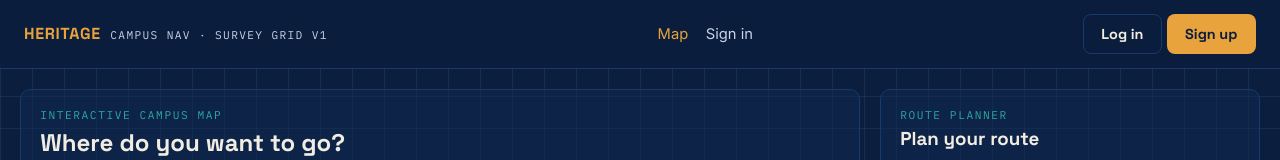
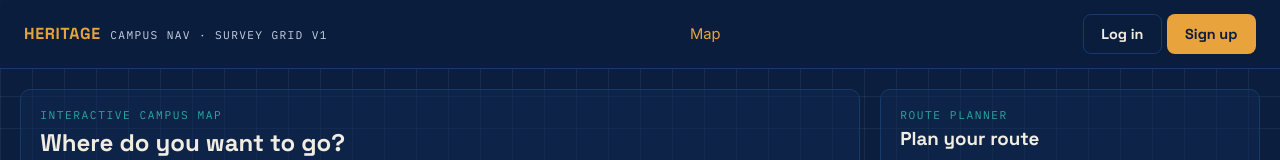
Before and after one commit to DJEndos/heritage-campus-nav, a plain HTML site: page index.html in a window 1280 px wide. Shown: the top 160 px of the page. Drawn offline with Linux system fonts and the light colour scheme; no server answers.

Commit message:
Remove Sign in link from navigation

```diff
--- a/index.html
+++ b/index.html
@@ -19,7 +19,7 @@
   </div>
   <nav>
     <a href="/index.html" class="active">Map</a>
-    <a href="/login.html" id="admin-link-guest">Sign in</a>
+
   </nav>
   <div id="user-chip-slot"></div>
 </header>
```
